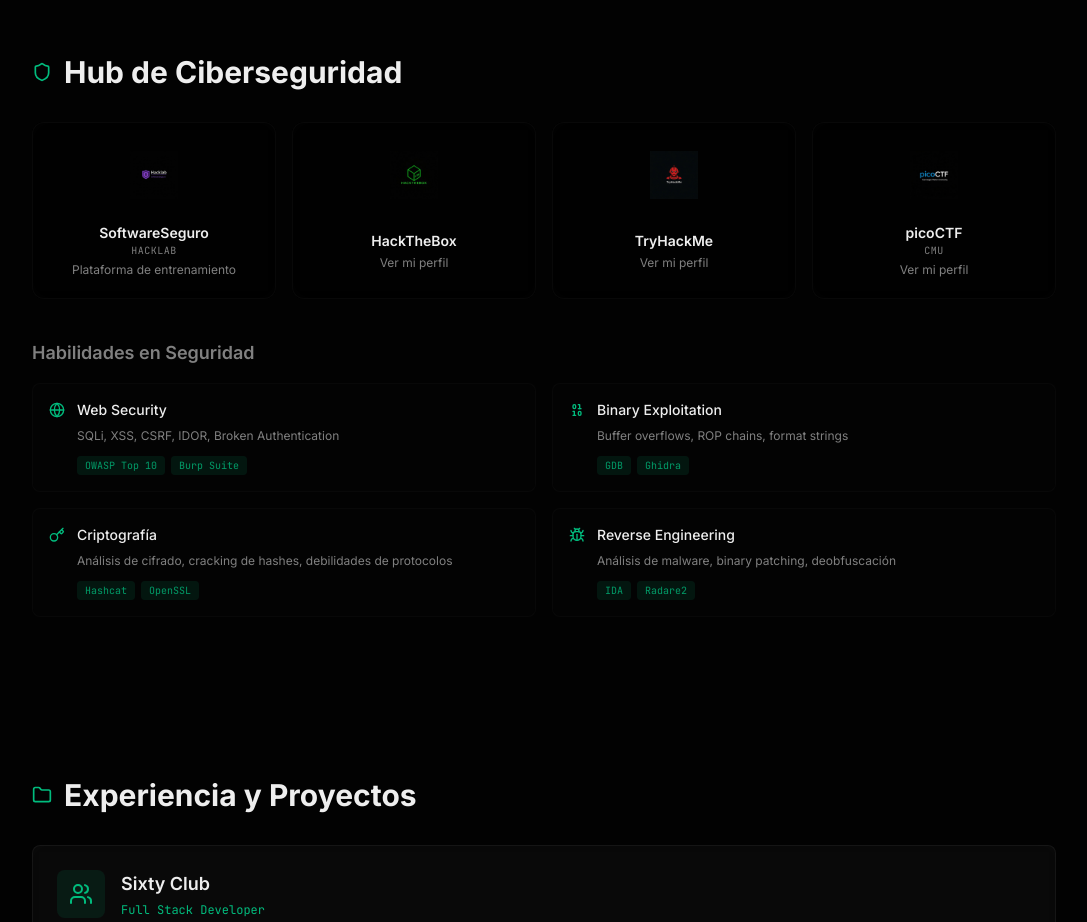
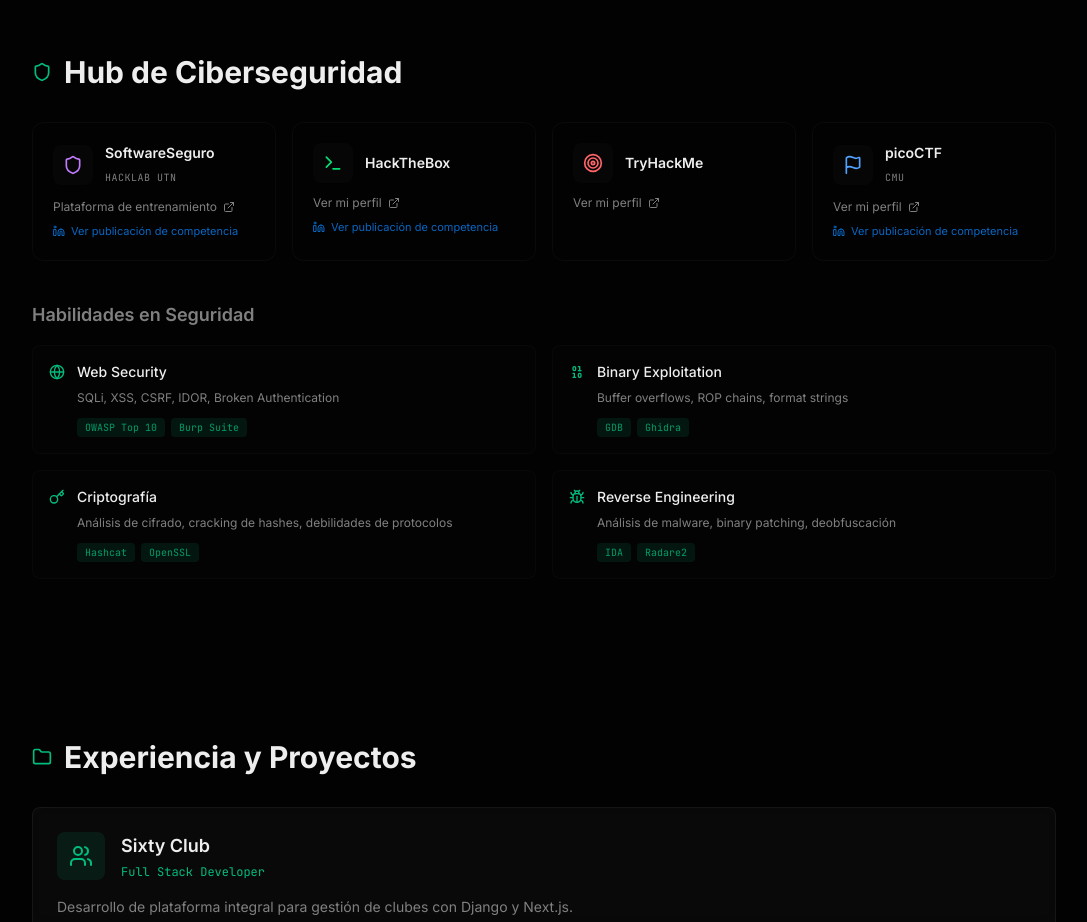
Before and after one commit to gonzaorban/portfolio, a Next.js app: page / in a window 1280 px wide. Shown: the part 1540-2462 px from the top of the page, without its empty margins (96-1183 px from the left). Built offline with nearby package versions, Linux system fonts and the light colour scheme.

Commit message:
feat: redesign Cybersecurity Hub with minimalist icons and dark cards
Use Lucide React icons and dark card styling with hover effect
Include LinkedIn links where available.

Co-authored-by: Gonzalo Tomás Orban <183670355+gonzaorban@users.noreply.github.com>

```diff
--- a/components/cybersecurity-hub.tsx
+++ b/components/cybersecurity-hub.tsx
@@ -1,41 +1,48 @@
 "use client"
 
 import { motion } from "framer-motion"
-import { Shield, Bug, Binary, Globe, Key, ExternalLink } from "lucide-react"
-import Image from "next/image"
+import { Shield, Bug, Binary, Globe, Key, ExternalLink, Terminal, Target, Flag, Linkedin } from "lucide-react"
 
 const platforms = [
   {
     name: "SoftwareSeguro",
-    subtitle: "Hacklab",
+    subtitle: "Hacklab UTN",
     description: "Plataforma de entrenamiento",
-    logo: "/logos/softwareseguro.jpg",
-    link: "https://softwareseguro.hacklab.com.ar",
-    hasProfile: false,
+    icon: Shield,
+    color: "text-purple-400",
+    link: "https://app.softwareseguro.com.ar/ranking",
+    linkedinUrl: "https://www.linkedin.com/posts/gonzaorban_hacklab-2025-activity-example",
+    linkedinText: "Ver publicación de competencia",
   },
   {
     name: "HackTheBox",
     subtitle: null,
     description: "Ver mi perfil",
-    logo: "/logos/hackthebox.jpg",
+    icon: Terminal,
+    color: "text-green-400",
     link: "https://app.hackthebox.com/profile/2634163",
-    hasProfile: true,
+    linkedinUrl: "https://www.linkedin.com/posts/gonzaorban_university-ctf-2025-activity-example",
+    linkedinText: "Ver publicación de competencia",
   },
   {
     name: "TryHackMe",
     subtitle: null,
     description: "Ver mi perfil",
-    logo: "/logos/tryhackme.jpg",
+    icon: Target,
+    color: "text-red-400",
     link: "https://tryhackme.com/p/gonzaorban",
-    hasProfile: true,
+    linkedinUrl: null,
+    linkedinText: null,
   },
   {
     name: "picoCTF",
     subtitle: "CMU",
     description: "Ver mi perfil",
-    logo: "/logos/picoctf.jpg",
+    icon: Flag,
+    color: "text-blue-400",
     link: "https://play.picoctf.org/users/gonzaorban",
-    hasProfile: true,
+    linkedinUrl: "https://www.linkedin.com/posts/gonzaorban_picoctf-2026-activity-example",
+    linkedinText: "Ver publicación de competencia",
   },
 ]
 
@@ -81,41 +88,26 @@ export function CybersecurityHub() {
           <h2 className="text-2xl md:text-3xl font-bold">Hub de Ciberseguridad</h2>
         </motion.div>
 
-        {/* Platforms Grid - 2x2 on mobile, 4 columns on large */}
-        <div className="grid gap-4 grid-cols-2 lg:grid-cols-4 mb-10">
-          {platforms.map((platform, index) => (
-            <motion.a
+        {/* Platforms Grid */}
+        <div className="grid gap-4 grid-cols-1 sm:grid-cols-2 lg:grid-cols-4 mb-10">
+          {platforms.map((platform, index) => {
+            const IconComponent = platform.icon
+            return (
+              <motion.div
                 key={platform.name}
-              href={platform.link}
-              target="_blank"
-              rel="noopener noreferrer"
                 initial={{ opacity: 0, y: 20 }}
                 whileInView={{ opacity: 1, y: 0 }}
                 viewport={{ once: true }}
                 transition={{ duration: 0.5, delay: index * 0.1 }}
-              whileHover={{
-                scale: 1.02,
-                boxShadow: "0 0 20px rgba(16, 185, 129, 0.15)"
-              }}
-              className="relative overflow-hidden rounded-xl border border-border/40 p-5 bg-background/40 backdrop-blur-md hover:border-primary/50 transition-all duration-300 group flex flex-col items-center text-center"
+                className="rounded-xl border border-border/40 p-5 bg-secondary/10 hover:bg-secondary/20 hover:border-border/60 hover:shadow-lg hover:shadow-black/20 transition-all duration-300 group"
               >
-              {/* Glow effect on hover */}
-              <div className="absolute inset-0 bg-gradient-to-br from-primary/5 via-transparent to-accent/5 opacity-0 group-hover:opacity-100 transition-opacity duration-500" />
-
-              {/* Logo Container */}
-              <div className="relative w-full h-16 mb-4 flex items-center justify-center">
-                <Image
-                  src={platform.logo}
-                  alt={`${platform.name} logo`}
-                  width={120}
-                  height={48}
-                  className="object-contain max-h-12 w-auto brightness-90 group-hover:brightness-110 transition-all duration-300"
-                />
+                {/* Icon and Title Row */}
+                <div className="flex items-center gap-3 mb-3">
+                  <div className={`w-10 h-10 rounded-lg bg-secondary/50 flex items-center justify-center shrink-0`}>
+                    <IconComponent className={`w-5 h-5 ${platform.color}`} />
                   </div>
-
-              {/* Platform Info */}
-              <div className="relative z-10 flex-1 flex flex-col justify-center">
-                <h3 className="font-semibold text-sm text-foreground group-hover:text-primary transition-colors">
+                  <div className="min-w-0">
+                    <h3 className="font-semibold text-sm text-foreground group-hover:text-primary transition-colors truncate">
                       {platform.name}
                     </h3>
                     {platform.subtitle && (
@@ -123,20 +115,35 @@ export function CybersecurityHub() {
                         {platform.subtitle}
                       </span>
                     )}
-                <p className="text-xs text-muted-foreground mt-1 group-hover:text-foreground/70 transition-colors">
-                  {platform.description}
-                </p>
+                  </div>
                 </div>
 
-              {/* External Link Icon */}
-              <div className="absolute top-3 right-3 opacity-0 group-hover:opacity-100 transition-opacity duration-300">
-                <ExternalLink className="w-3.5 h-3.5 text-primary" />
-              </div>
+                {/* Profile Link */}
+                <a
+                  href={platform.link}
+                  target="_blank"
+                  rel="noopener noreferrer"
+                  className="flex items-center gap-1.5 text-xs text-muted-foreground hover:text-foreground transition-colors mb-2"
+                >
+                  <span>{platform.description}</span>
+                  <ExternalLink className="w-3 h-3" />
+                </a>
 
-              {/* Bottom border glow */}
-              <div className="absolute bottom-0 left-0 right-0 h-px bg-gradient-to-r from-transparent via-primary/50 to-transparent opacity-0 group-hover:opacity-100 transition-opacity duration-500" />
-            </motion.a>
-          ))}
+                {/* LinkedIn Link */}
+                {platform.linkedinUrl && (
+                  <a
+                    href={platform.linkedinUrl}
+                    target="_blank"
+                    rel="noopener noreferrer"
+                    className="flex items-center gap-1.5 text-[11px] text-[#0A66C2] hover:text-[#0A66C2]/80 transition-colors"
+                  >
+                    <Linkedin className="w-3 h-3" />
+                    <span>{platform.linkedinText}</span>
+                  </a>
+                )}
+              </motion.div>
+            )
+          })}
         </div>
 
         {/* Skills Grid */}
```
Lines whose indentation alone changed are shown as unchanged.
